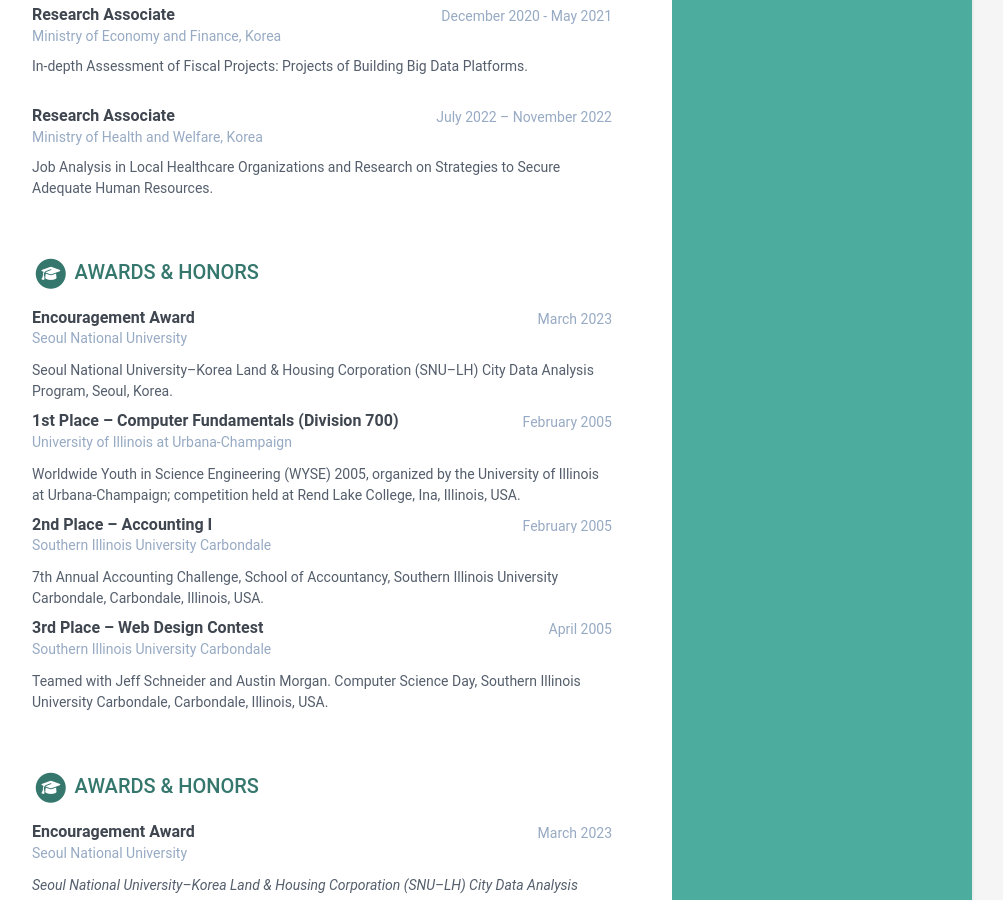
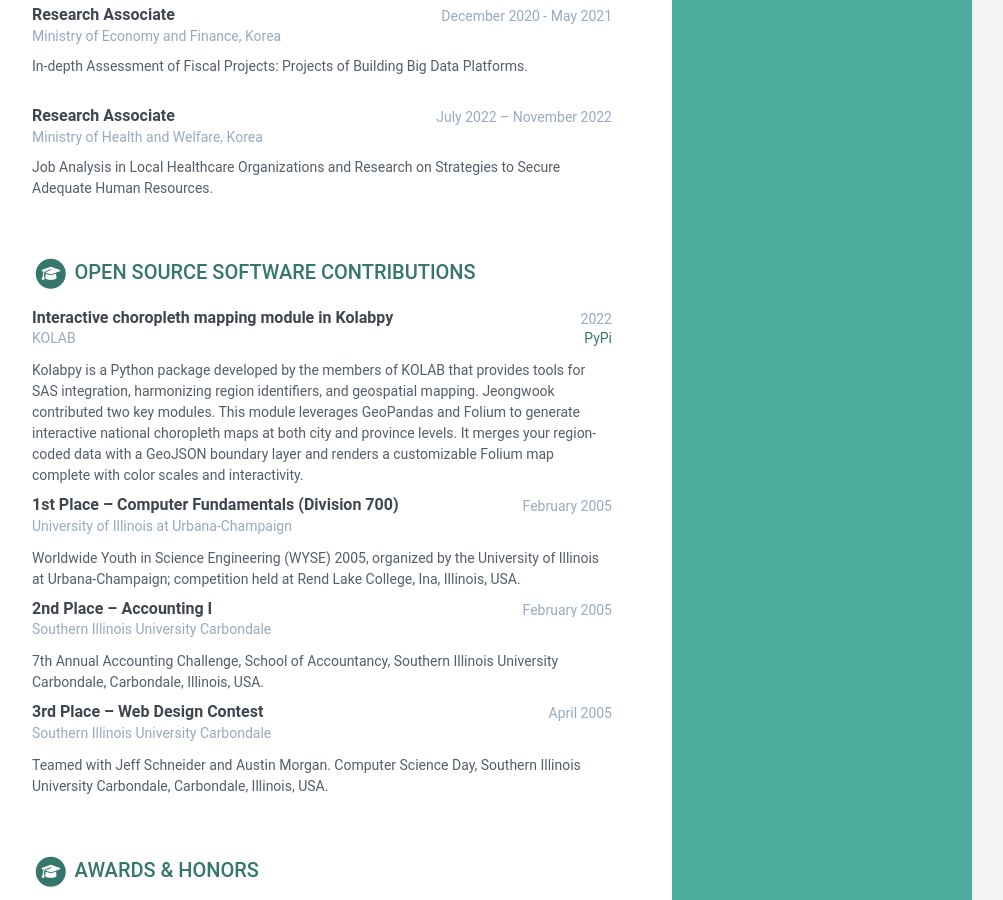
Before and after one commit to WookieLee/wookielee.github.io, a Jekyll site: the page built from index.html, in a window 1280 px wide and 900 px high, scrolled down 1942 px. Shown: the whole window, without its empty margins (168-1171 px from the left). Built offline with Jekyll 4.4.1, drawn with Linux system fonts in a browser that asks for light colours.

Commit message:
Update data.yml

```diff
--- a/_data/data.yml
+++ b/_data/data.yml
@@ -170,17 +170,17 @@
       Role: Presenter (Oral Presentation)
 
 software:
-  title: AWARDS & HONORS
+  title: Open Source Software Contributions
   list:
-  - name: <b>Encouragement Award</b>
-    start: March 2023
+  - name: <b>Interactive choropleth mapping module in Kolabpy</b>
+    start: 2022
     #end: 2021
-    organization: Seoul National University
+    organization: KOLAB
     #credentialid: 111-222
-    #credentialurl: www.google.com
-    #credentialname: Source
+    credentialurl: https://pypi.org/user/wookie/
+    credentialname: PyPi
     details: |
-      Seoul National University–Korea Land & Housing Corporation (SNU–LH) City Data Analysis Program, Seoul, Korea.
+      Kolabpy is a Python package developed by the members of KOLAB that provides tools for SAS integration, harmonizing region identifiers, and geospatial mapping. Jeongwook contributed two key modules. This module leverages GeoPandas and Folium to generate interactive national choropleth maps at both city and province levels. It merges your region‐coded data with a GeoJSON boundary layer and renders a customizable Folium map complete with color scales and interactivity.
   - name: <b>1st Place – Computer Fundamentals (Division 700)</b>
     start: February 2005
     #end:
```
